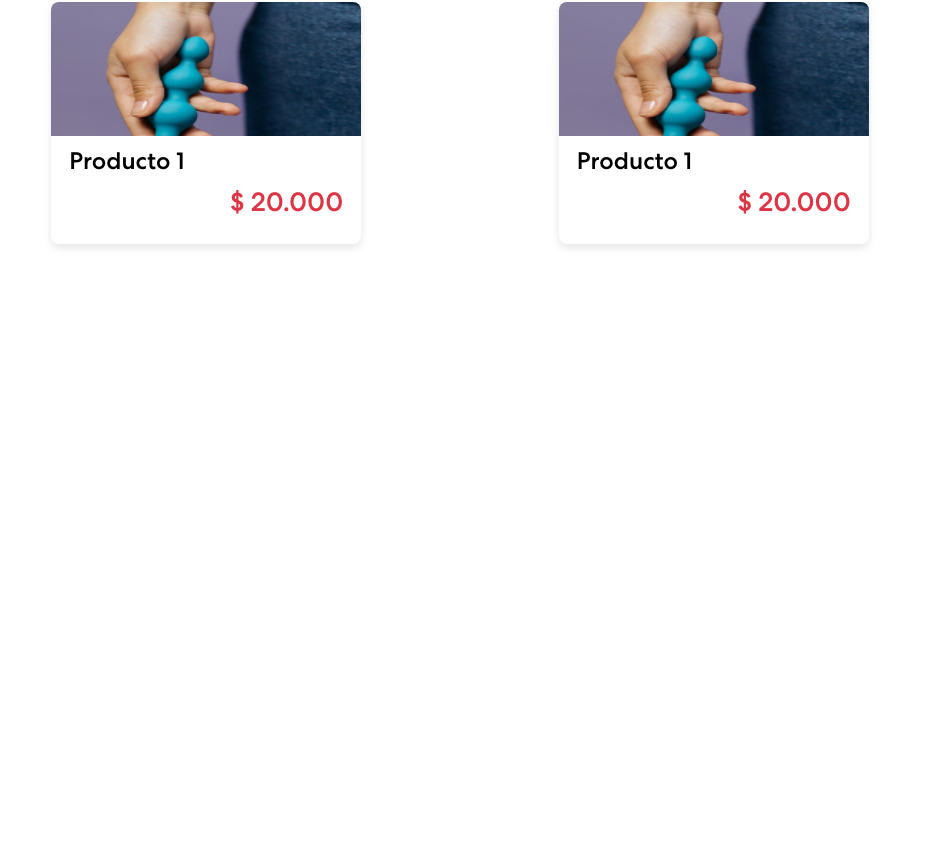
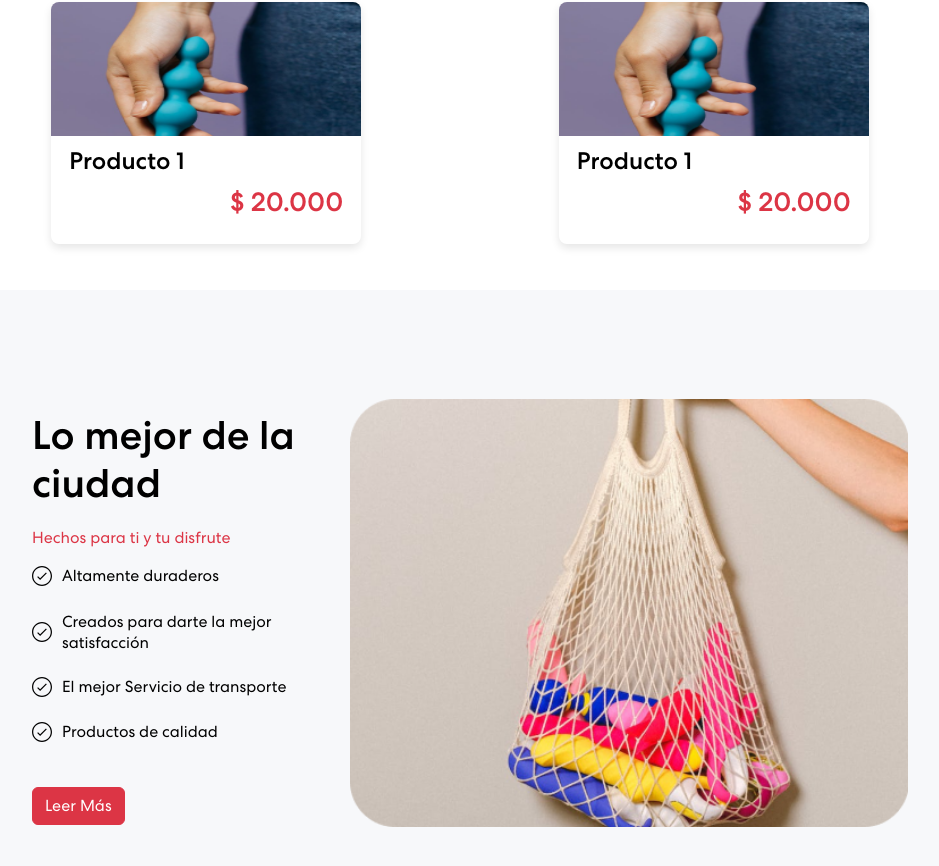
Before and after one commit to EstraX4/pag-melon, a React (Create React App) app: page / in a window 1280 px wide. Shown: the part 1670-2536 px from the top of the page, without its empty margins (180-1119 px from the left). Before the commit the page ends 1960 px from the top, so only its background shows below. Built offline with nearby package versions, Linux system fonts and the light colour scheme.

Commit message:
Inform V1

```diff
--- a/src/App.css
+++ b/src/App.css
@@ -14,7 +14,6 @@
   src: url("./assets/font/CentraNo2-Book.ttf");
   font-weight: 400;
 }
-
 
 /************ Default Css ************/
 * {
@@ -366,8 +365,6 @@ nav.navbar a.navbar-brand {
   z-index: 1;
 }
 
-
-
 @media (min-width: 768px) {
   .navbar-expand-md .navbar-collapse {
     display: flex !important;
@@ -385,8 +382,7 @@ nav.navbar a.navbar-brand {
 
   .content.card {
     margin: 0 0%;
-}
-
+  }
 }
 
 @media (min-width: 1200px) {
@@ -400,7 +396,7 @@ nav.navbar a.navbar-brand {
 
   .content.card {
     margin: 0 0%;
-}
+  }
 }
 
 /* ----------- product -------------*/
@@ -431,7 +427,6 @@ nav.navbar a.navbar-brand {
 .product-card h2 {
   font-size: 24px;
   padding: 11px 0 0 18px;
-
 }
 
 .product-card p {
@@ -459,16 +454,92 @@ nav.navbar a.navbar-brand {
 }
 
 @media (min-width: 768px) {
-
   .content.card {
     margin: 0 3%;
-}
-
+  }
 }
 
 @media (min-width: 1200px) {
-
   .content.card {
     margin: 0 8%;
+  }
 }
+
+/* ----------- inform ------------ */
+.inform-content {
+  display: flex;
+  align-items: center;
+  justify-content: center;
+  padding: 20px;
+  align-content: space-around;
+  border: none;
+  justify-content: space-around;
+  padding: 91px 0;
+  margin: 0;
+  background: #F7F8FA;
 }
+
+.inform-content .benefits-section {
+  display: flex;
+  align-items: center;
+  width: 70%;
+  flex-wrap: wrap;
+}
+
+.benefits-section .inform-image {
+  width: 216px;
+}
+
+.benefits-section .text-container {
+  flex: 1;
+  padding: 20px;
+  color: #000;
+}
+
+.text-container .feature {
+  display: flex;
+  align-items: center;
+  margin-bottom: 23px;
+}
+
+.feature .feature-text {
+  flex: 1;
+  margin-left: 10px;
+  margin-bottom: 0;
+}
+
+.feature .check-icon {
+  max-width: 20px; /* Ajusta el tamaño del icono según tus necesidades */
+}
+
+.text-container .subline {
+  margin-top: 20px;
+}
+
+.text-container .title {
+  margin-top: 10px;
+}
+
+.title {
+}
+
+.read-more-button {
+  display: block;
+  margin-top: 20px;
+}
+
+.red-paragraph {
+  color: #dc3545;
+}
+
+@media (min-width: 768px) {
+  .benefits-section .inform-image {
+    width: 304px;
+  }
+}
+
+@media (min-width: 1200px) {
+  .benefits-section .inform-image {
+    width: 558px;
+  }
+}
--- a/src/App.js
+++ b/src/App.js
@@ -5,6 +5,7 @@ import { NavBar } from "./components/NavBar";
 import { Banner } from "./components/Banner";
 import { ProductCard } from "./components/ProductCard";
 import { Product } from './components/Product';
+import { Inform } from "./components/Inform";
 
 function App() {
     return (
@@ -12,6 +13,7 @@ function App() {
       <NavBar />
       <Banner />
       <Product />
+      <Inform />
     </div>
     );
   }
--- /dev/null
+++ b/src/components/Inform.js
@@ -0,0 +1,39 @@
+import React from "react";
+import { Button } from "react-bootstrap";
+import imageinform from "../assets/img/image-inform.png";
+import check from "../assets/img/check.svg";
+
+export const Inform = () => {
+  return (
+    <div className="content inform-content">
+      <div className="benefits-section">
+        <div className="text-container">
+        <h1 className="title">Lo mejor de la ciudad</h1>
+          <p className="subline red-paragraph">Hechos para ti y tu disfrute</p>
+          <div className="feature">
+            <img src={check} alt="Check" className="check-icon" />
+            <div className="feature-text">Altamente duraderos</div>
+          </div>
+          <div className="feature">
+            <img src={check} alt="Check" className="check-icon" />
+            <p className="feature-text">
+              Creados para darte la mejor satisfacción
+            </p>
+          </div>
+          <div className="feature">
+            <img src={check} alt="Check" className="check-icon" />
+            <p className="feature-text">El mejor Servicio de transporte</p>
+          </div>
+          <div className="feature">
+            <img src={check} alt="Check" className="check-icon" />
+            <div className="feature-text">Productos de calidad</div>
+          </div>
+          <Button variant="danger" className="read-more-button">
+          Leer Más
+        </Button>
+        </div>
+        <img src={imageinform} alt="Image Inform" className="inform-image" />
+      </div>
+    </div>
+  );
+};
```
Also changed, not shown: src/assets/img/check.svg (added), src/assets/img/image-inform.png (added).
